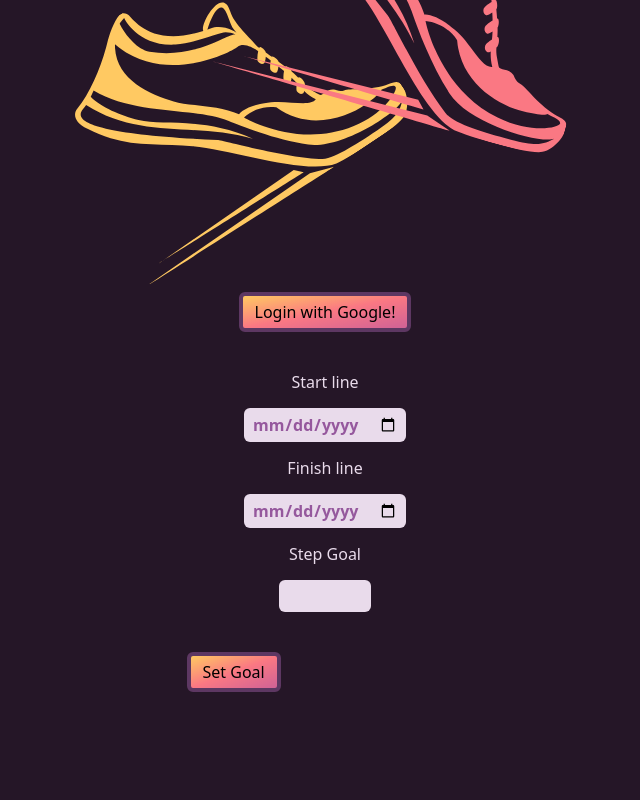
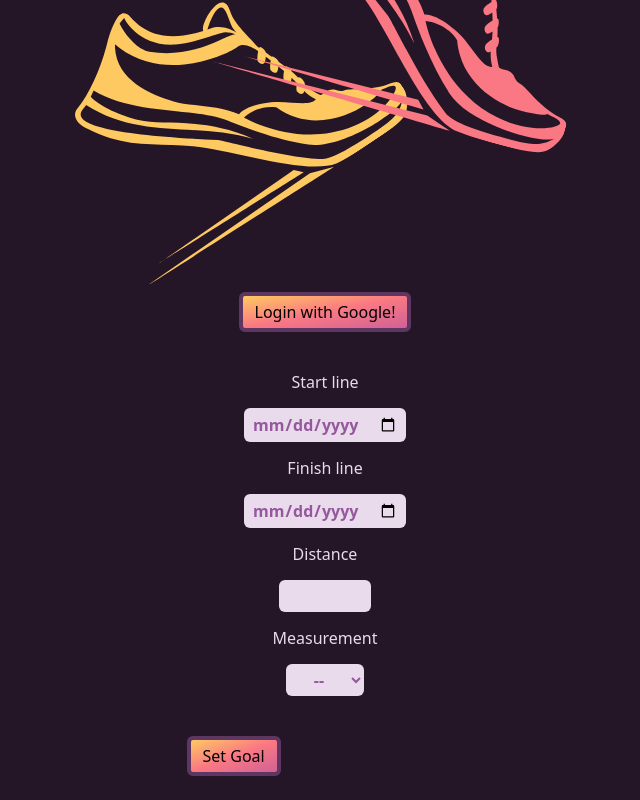
Before and after one commit to JoleneKearse/step-counter, a React (Vite) app: page / in a window 1280 px wide. Shown: the part 460-1260 px from the top of the page, without its empty margins (315-955 px from the left). Before the commit the page ends 1176 px from the top, so only its background shows below. Built offline with nearby package versions, Linux system fonts and the light colour scheme; no server answers.

Commit message:
chore: add measurement unit for Goals

```diff
--- a/src/App.tsx
+++ b/src/App.tsx
@@ -34,6 +34,9 @@ function App() {
   const auth = getAuth(app);
   const provider = new GoogleAuthProvider();
 
+  // firestore database
+  // const firestore = getFirestore();
+
   onAuthStateChanged(auth, (user) => {
     if (user) {
       setLoggedIn(true);
@@ -46,7 +49,6 @@ function App() {
   const daysInMonth = getNumberOfDays(month, year);
   const firstDay = getFirstDay(month, year);
   const calendarArr = generateDays(daysInMonth, firstDay);
-
 
   return (
     <main className="flex flex-col items-center justify-center gap-10">
--- a/src/components/GoalsForm.tsx
+++ b/src/components/GoalsForm.tsx
@@ -9,6 +9,7 @@ export function GoalsForm({ setGoals }: GoalsProps) {
   const startRef = useRef<HTMLInputElement>(null);
   const endRef = useRef<HTMLInputElement>(null);
   const stepRef = useRef<HTMLInputElement>(null);
+  const unitRef = useRef<HTMLSelectElement>(null);
 
   const handleSubmit = (event: FormEvent) => {
     event.preventDefault();
@@ -22,12 +23,14 @@ export function GoalsForm({ setGoals }: GoalsProps) {
     const stepGoal = stepRef.current?.value
       ? Number(stepRef.current.value)
       : null;
+    const unitGoal = unitRef.current?.value ? unitRef.current.value : null;
 
-    if (startDate && endDate && stepGoal) {
+    if (startDate && endDate && stepGoal && unitGoal) {
       const goalObj: Goals = {
         startDate,
         endDate,
         stepGoal,
+        unitGoal,
       };
 
       setGoals(goalObj);
@@ -71,7 +74,7 @@ export function GoalsForm({ setGoals }: GoalsProps) {
           htmlFor="stepGoal"
           className="leading-5 text-center text-neutral-200"
         >
-          Step Goal
+          Distance
         </label>
         <input
           ref={stepRef}
@@ -81,6 +84,38 @@ export function GoalsForm({ setGoals }: GoalsProps) {
           className="w-3/5 px-4 py-1 font-bold text-center rounded-md text-neutral-800 bg-neutral-200 md:w-2/5 lg:w-1/3"
         />
       </div>
+      <label
+        htmlFor="units"
+        className="flex flex-col items-center gap-4 mb-4 leading-5 text-center text-neutral-200"
+      >
+        Measurement
+        <select
+          name="units"
+          id="units"
+          ref={unitRef}
+          className="px-4 py-1 font-bold rounded-md bg-neutral-200 text-neutral-800"
+        >
+          <option
+            value=""
+            className="w-3/5 font-bold text-center rounded-md text-neutral-800 bg-neutral-200 md:w-2/5 lg:w-1/3"
+          >
+            --
+          </option>
+          <option
+            value="km"
+            defaultValue="km"
+            className="font-bold"
+          >
+            km
+          </option>
+          <option
+            value="mi"
+            className="font-bold"
+          >
+            mi
+          </option>
+        </select>
+      </label>
       <button
         type="submit"
         className="px-3 py-1 my-6 border border-4 rounded-md border-neutral-900 w-fit bg-gradient-to-br from-orange via-bright-salmon to-dusty-pink hover:bg-gradient-to-tl"
--- a/src/components/Login.tsx
+++ b/src/components/Login.tsx
@@ -1,4 +1,5 @@
 import { signInWithPopup, Auth, GoogleAuthProvider } from "firebase/auth";
+import { getFirestore, doc, setDoc } from "firebase/firestore";
 
 type LoginProps = {
   auth: Auth;
@@ -6,6 +7,22 @@ type LoginProps = {
 };
 
 export function Login({ auth, provider }: LoginProps) {
+  const firestore = getFirestore();
+  const handleLogin = async () => {
+    try {
+      const result = await signInWithPopup(auth, provider);
+      const user = result.user;
+
+      if (user) {
+        const userRef = doc(firestore, `users/${user.uid}`);
+        await setDoc(userRef, {
+          email: user.email,
+        }, { merge: true })
+      }
+    } catch (err) {
+      console.log(err);
+    }
+  }
   return (
     <section className="flex flex-col items-center gap-2 px-4 -mt-5">
       <p className="text-neutral-200">
@@ -24,9 +41,7 @@ export function Login({ auth, provider }: LoginProps) {
       <img src="/logo.svg" alt="sneakers walking" className="-mt-5" />
       <button
         className="inline-block px-3 py-1 border border-4 rounded-md border-neutral-900 w-fit bg-gradient-to-br from-orange via-bright-salmon to-dusty-pink hover:bg-gradient-to-tl"
-        onClick={() => {
-          signInWithPopup(auth, provider);
-        }}
+        onClick={handleLogin}
       >
         Login with Google!
       </button>
--- a/src/types/types.ts
+++ b/src/types/types.ts
@@ -2,4 +2,5 @@ export type Goals = {
   startDate: Date,
   endDate: Date,
   stepGoal: number,
+  unitGoal: string,
 }
```
